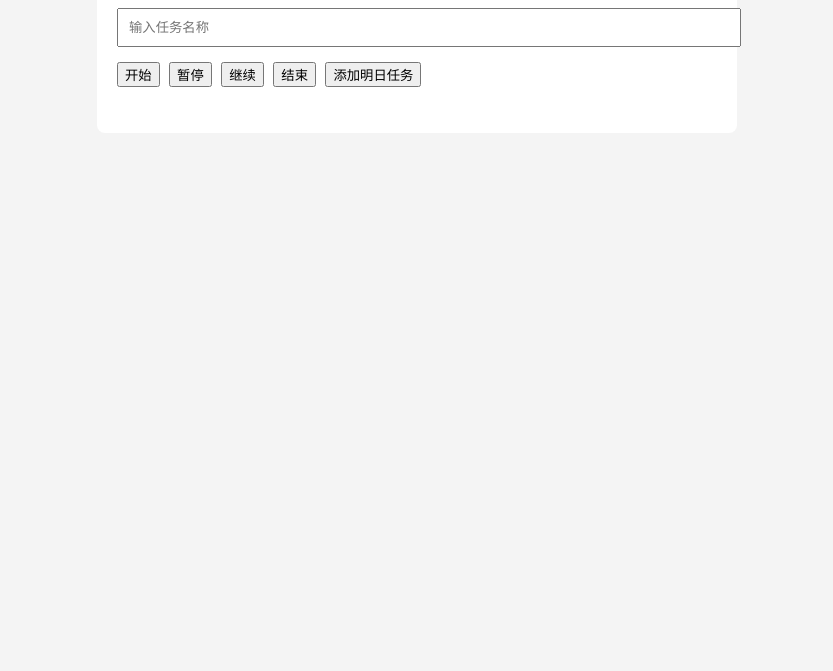
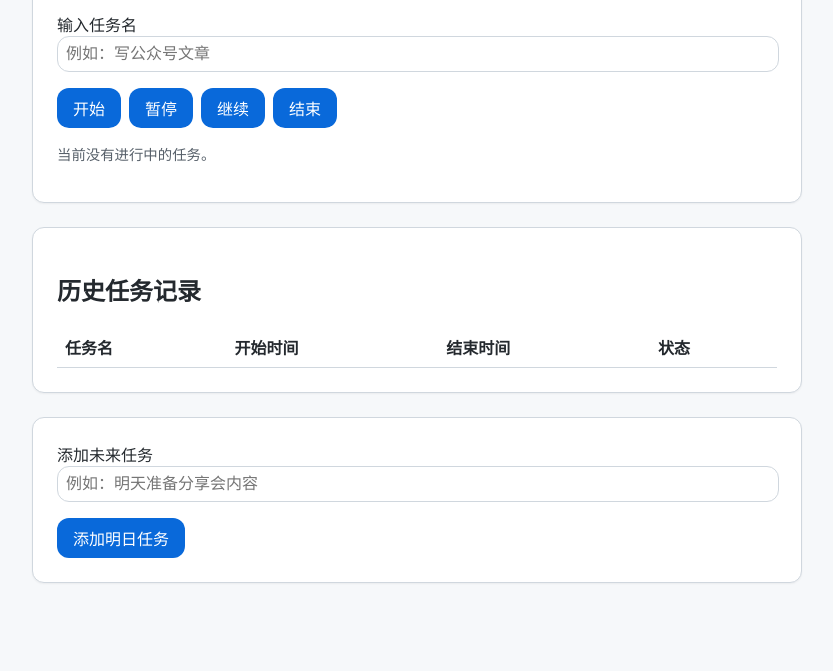
Before and after one commit to Marctian/LTDailyAuto, a plain HTML site: page index.html in a window 1280 px wide. Shown: the part 129-800 px from the top of the page, without its empty margins (223-1056 px from the left). Drawn offline with Linux system fonts and the light colour scheme.

Commit message:
Update index.html

```diff
--- a/index.html
+++ b/index.html
@@ -1,24 +1,178 @@
+<!DOCTYPE html>
+<html lang="zh">
+<head>
+  <meta charset="UTF-8" />
+  <meta name="viewport" content="width=device-width, initial-scale=1.0" />
+  <title>任务记录工具 - Task Tracker</title>
+  <link href="https://fonts.googleapis.com/css2?family=Inter:wght@400;600&family=Noto+Sans+SC&display=swap" rel="stylesheet" />
+  <style>
+    :root {
+      --bg: #f6f8fa;
+      --card-bg: #ffffff;
+      --text: #24292e;
+      --muted: #57606a;
+      --border: #d0d7de;
+      --blue: #0969da;
+      --radius: 12px;
+    }
 
-<!DOCTYPE html>
-<html lang="zh-CN">
-<head>
-    <meta charset="UTF-8">
-    <title>老田的任务记录器</title>
-    <link rel="stylesheet" href="style.css">
+    body {
+      font-family: 'Inter', 'Noto Sans SC', sans-serif;
+      margin: 0;
+      background: var(--bg);
+      color: var(--text);
+      padding: 2rem;
+      display: flex;
+      flex-direction: column;
+      align-items: center;
+    }
+
+    h1 {
+      font-size: 1.8rem;
+      margin-bottom: 1.5rem;
+    }
+
+    .card {
+      background: var(--card-bg);
+      border: 1px solid var(--border);
+      border-radius: var(--radius);
+      box-shadow: 0 1px 2px rgba(0, 0, 0, 0.05);
+      padding: 1.5rem;
+      margin-bottom: 1.5rem;
+      width: 100%;
+      max-width: 720px;
+    }
+
+    label, input, button, table {
+      font-size: 1rem;
+    }
+
+    input[type="text"] {
+      padding: 0.5rem;
+      width: calc(100% - 1rem);
+      margin-bottom: 1rem;
+      border: 1px solid var(--border);
+      border-radius: var(--radius);
+    }
+
+    .button-row {
+      display: flex;
+      gap: 0.5rem;
+      flex-wrap: wrap;
+    }
+
+    button {
+      background: var(--blue);
+      color: white;
+      border: none;
+      padding: 0.5rem 1rem;
+      border-radius: var(--radius);
+      cursor: pointer;
+      transition: background 0.2s ease-in-out;
+    }
+
+    button:hover {
+      background: #0356c0;
+    }
+
+    .muted {
+      color: var(--muted);
+      font-size: 0.9rem;
+    }
+
+    table {
+      width: 100%;
+      border-collapse: collapse;
+      margin-top: 1rem;
+    }
+
+    th, td {
+      text-align: left;
+      padding: 0.5rem;
+      border-bottom: 1px solid var(--border);
+    }
+  </style>
 </head>
 <body>
-    <div class="container">
-        <h1>任务记录器</h1>
-        <input type="text" id="taskName" placeholder="输入任务名称" />
-        <div class="buttons">
-            <button onclick="startTask()">开始</button>
-            <button onclick="pauseTask()">暂停</button>
-            <button onclick="resumeTask()">继续</button>
-            <button onclick="endTask()">结束</button>
-            <button onclick="addFutureTask()">添加明日任务</button>
-        </div>
-        <ul id="taskList"></ul>
+  <h1>任务记录工具 - Task Tracker</h1>
+
+  <div class="card">
+    <label for="taskInput">输入任务名</label>
+    <input type="text" id="taskInput" placeholder="例如：写公众号文章" />
+    <div class="button-row">
+      <button onclick="startTask()">开始</button>
+      <button onclick="pauseTask()">暂停</button>
+      <button onclick="resumeTask()">继续</button>
+      <button onclick="endTask()">结束</button>
     </div>
-    <script src="script.js"></script>
+    <p class="muted" id="taskStatus">当前没有进行中的任务。</p>
+  </div>
+
+  <div class="card">
+    <h2>历史任务记录</h2>
+    <table id="historyTable">
+      <thead>
+        <tr>
+          <th>任务名</th>
+          <th>开始时间</th>
+          <th>结束时间</th>
+          <th>状态</th>
+        </tr>
+      </thead>
+      <tbody>
+        <!-- 自动填充历史记录 -->
+      </tbody>
+    </table>
+  </div>
+
+  <div class="card">
+    <label for="futureTask">添加未来任务</label>
+    <input type="text" id="futureTask" placeholder="例如：明天准备分享会内容" />
+    <button onclick="addFutureTask()">添加明日任务</button>
+  </div>
+
+  <script>
+    let currentTask = null;
+    let taskStartTime = null;
+
+    function startTask() {
+      const taskName = document.getElementById('taskInput').value;
+      if (!taskName) return alert('请输入任务名');
+      currentTask = taskName;
+      taskStartTime = new Date();
+      document.getElementById('taskStatus').innerText = `进行中：${taskName}`;
+    }
+
+    function pauseTask() {
+      if (!currentTask) return;
+      document.getElementById('taskStatus').innerText = `已暂停：${currentTask}`;
+    }
+
+    function resumeTask() {
+      if (!currentTask) return;
+      document.getElementById('taskStatus').innerText = `继续中：${currentTask}`;
+    }
+
+    function endTask() {
+      if (!currentTask || !taskStartTime) return;
+      const endTime = new Date();
+      const table = document.getElementById('historyTable').querySelector('tbody');
+      const row = table.insertRow();
+      row.insertCell(0).innerText = currentTask;
+      row.insertCell(1).innerText = taskStartTime.toLocaleTimeString();
+      row.insertCell(2).innerText = endTime.toLocaleTimeString();
+      row.insertCell(3).innerText = '已完成';
+      currentTask = null;
+      taskStartTime = null;
+      document.getElementById('taskStatus').innerText = '当前没有进行中的任务。';
+    }
+
+    function addFutureTask() {
+      const future = document.getElementById('futureTask').value;
+      if (!future) return alert('请输入未来任务');
+      alert(`未来任务“${future}”已添加！（尚未写入存储逻辑）`);
+      document.getElementById('futureTask').value = '';
+    }
+  </script>
 </body>
 </html>
```
